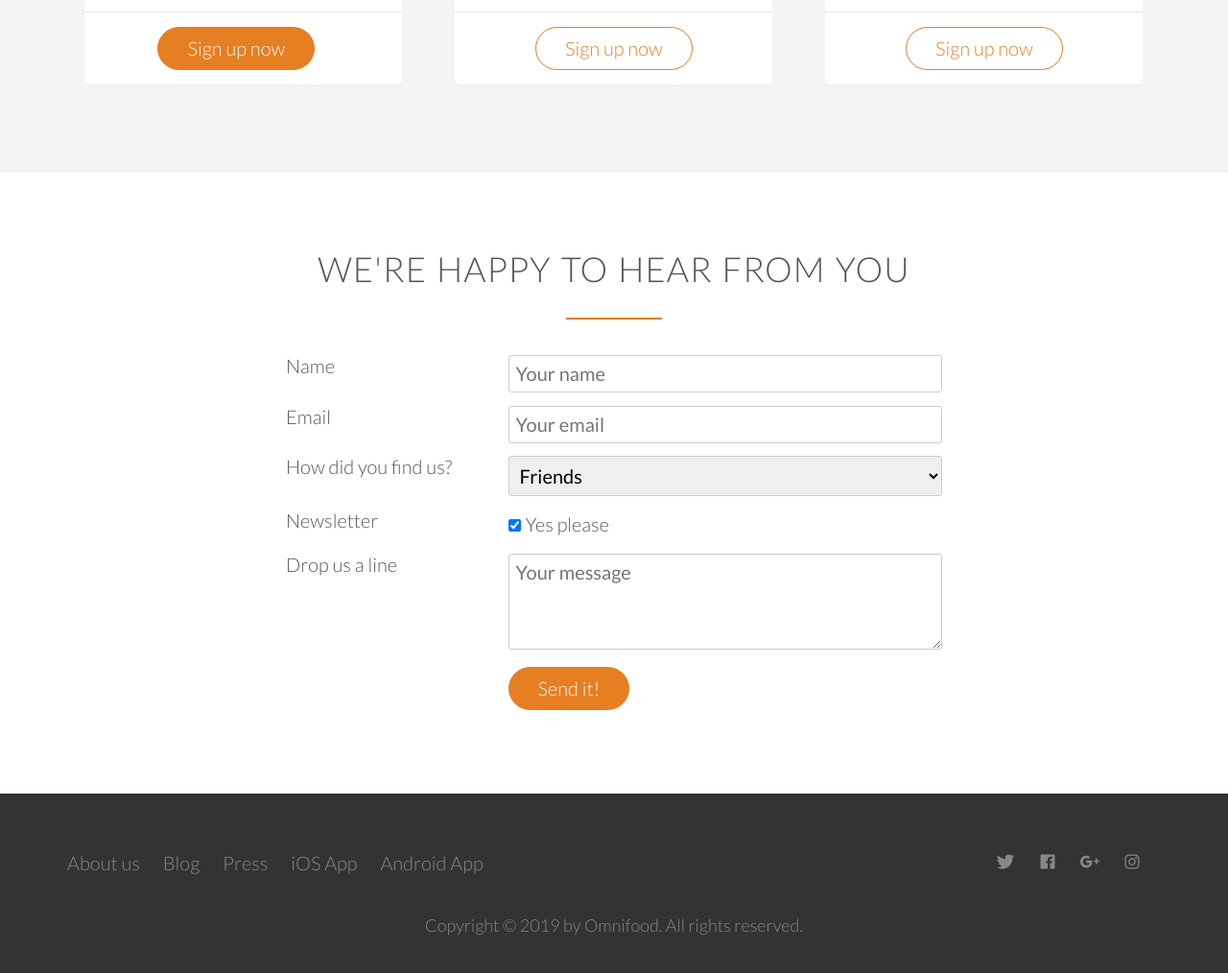
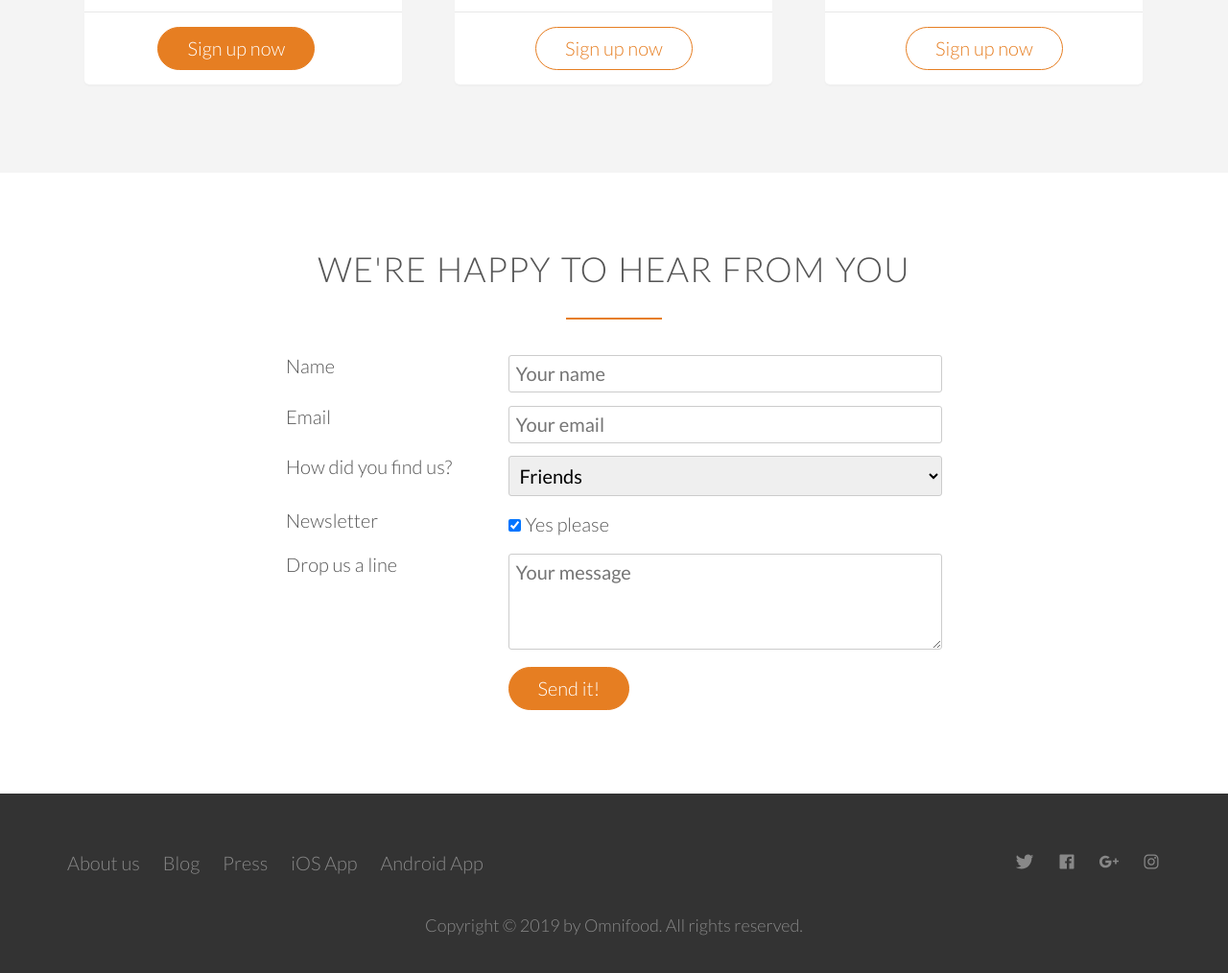
Before and after one commit to Bintehassan/Omnifood, a plain HTML site: page index.html in a window 1280 px wide. Shown: the part 4364-5378 px from the top of the page at 96% size. Drawn offline with nearby package versions, Linux system fonts and the light colour scheme.

Commit message:
minor fix

```diff
--- a/resources/css/style.css
+++ b/resources/css/style.css
@@ -514,7 +514,7 @@ footer {
   margin-right: 20px;
 }
 
-.footer-nav li: :last-child,
+.footer-nav li:last-child,
 .social-links li:last-child {
   margin-right: 0;
 }
```
